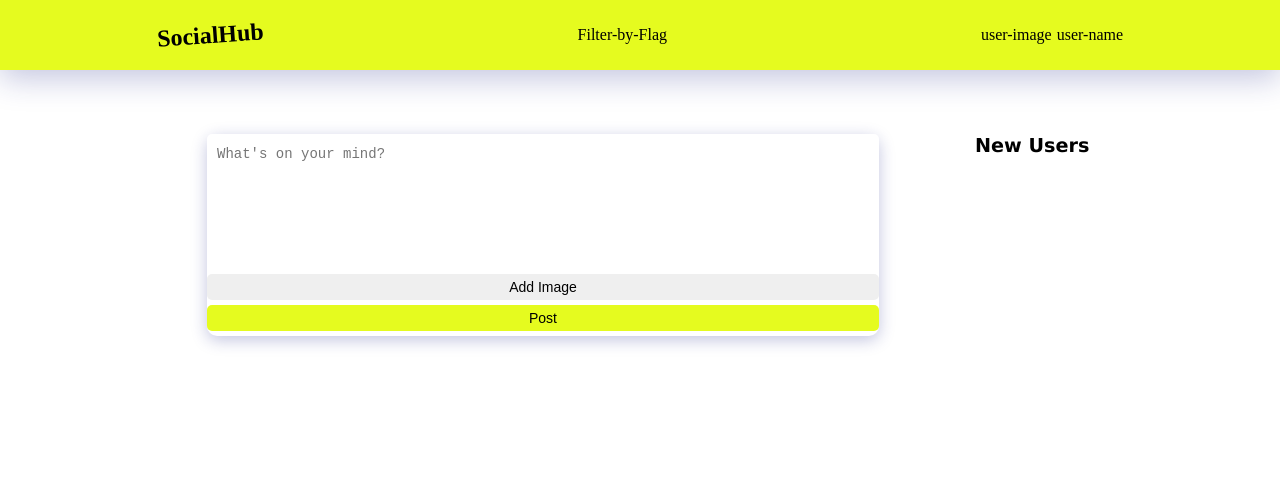
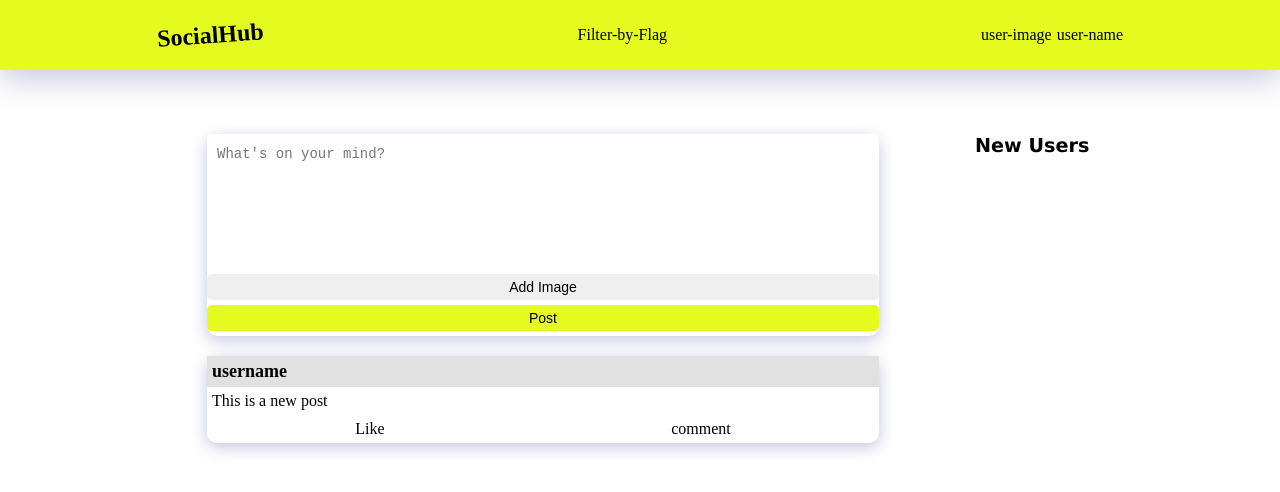
Before and after one commit to prashantsah567/SocialHub, a React (Vite) app: page / in a window 1280 px wide. Shown: the top 492 px of the page. Built offline with nearby package versions, Linux system fonts and the light colour scheme.

Commit message:
post-box added

```diff
--- a/src/Components/MainContent.jsx
+++ b/src/Components/MainContent.jsx
@@ -1,5 +1,6 @@
 import React from "react";
 import './MainContent.css';
+import Post from './Post';
 
 const MainContent = () =>{
 
@@ -12,6 +13,10 @@ const MainContent = () =>{
                         <button className="btn-img-upload">Add Image</button>
                         <button className="btn-post">Post</button>
                     </div>
+                    <div className="posts">
+                        {/* this section has the updated contents */}
+                        <Post />
+                    </div>
                 </div>
                 <div className="col2">
                     <p className="new-user-header">New Users</p>
--- /dev/null
+++ b/src/Components/Post.css
@@ -0,0 +1,27 @@
+.post-card{
+    display: block;
+    box-shadow: 0 4px 16px 0 rgba(31,38,135,.27);
+    width: 70%;
+    border-radius: 10px;
+    margin-left: 20%;
+    margin-top: 20px;
+}
+
+.post-header{
+    font-size: large;
+    font-weight: bold;
+    padding: 5px;
+    background-color: rgb(225, 225, 225);
+    text-align: left;
+}
+
+.post-body{
+    padding: 5px;
+    text-align: left;
+}
+
+.post-like-comment{
+    padding: 5px;
+    display: flex;
+    justify-content: space-around;
+}
--- /dev/null
+++ b/src/Components/Post.jsx
@@ -0,0 +1,22 @@
+import React from "react";
+import './Post.css';
+
+const Post = () => {
+
+    return(
+        <div className="post-card">
+            <div className="post-header">
+                <p>username</p>
+            </div>
+            <div className="post-body">
+                <p>This is a new post</p>
+            </div>
+            <div className="post-like-comment">
+                <p>Like</p>
+                <p>comment</p>
+            </div>
+        </div>
+    )
+}
+
+export default Post;
```
